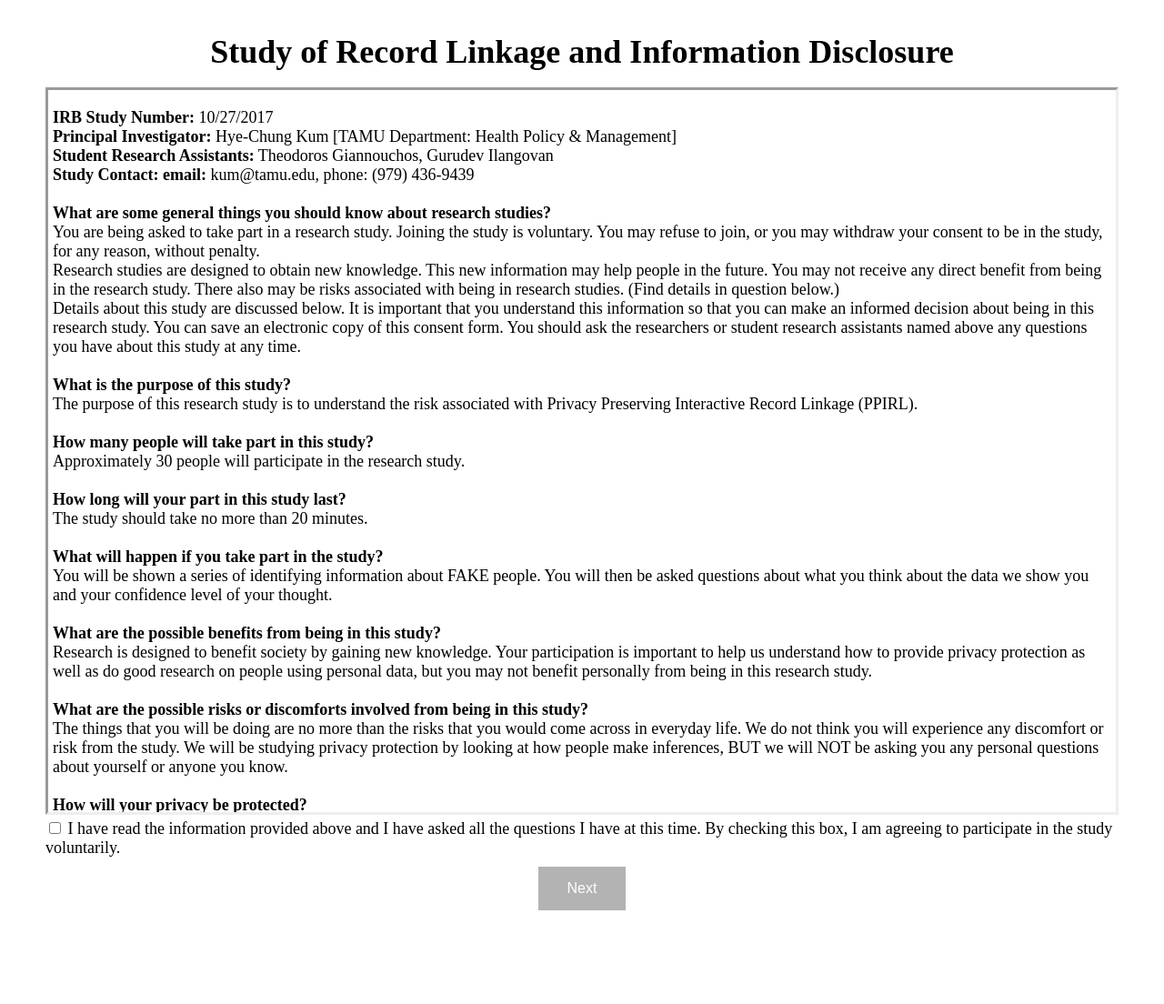
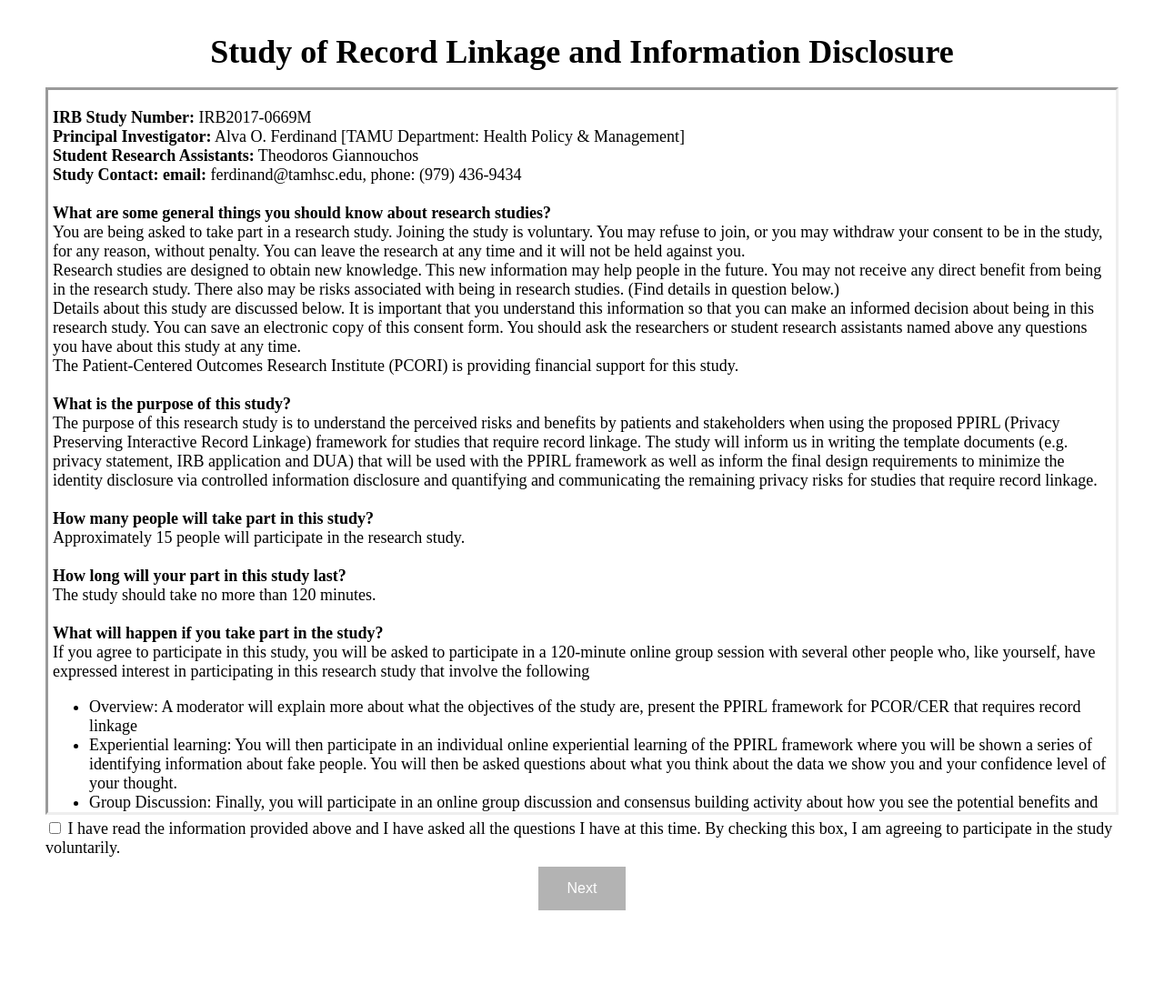
Before and after one commit to pinformatics/MINDFIRL-userstudy, a Flask app: page /introduction in a window 1280 px wide. Shown: the top 1104 px of the page at 91% size. Run offline with Flask 2, Linux system fonts and the light colour scheme.

Commit message:
updated inform consent

```diff
--- a/ppirl-userstudy/templates/introduction.html
+++ b/ppirl-userstudy/templates/introduction.html
@@ -21,52 +21,58 @@
             <div id="content">
                 <div id="irb_info">
                     <p>
-<strong>IRB Study Number:</strong> 10/27/2017<br />
-<strong>Principal Investigator:</strong> Hye-Chung Kum [TAMU Department: Health Policy & Management]<br />
-<strong>Student Research Assistants:</strong> Theodoros Giannouchos, Gurudev Ilangovan<br />
-<strong>Study Contact: email:</strong> kum@tamu.edu, phone: (979) 436-9439 <br />
+<strong>IRB Study Number:</strong> IRB2017-0669M<br />
+<strong>Principal Investigator:</strong> Alva O. Ferdinand [TAMU Department: Health Policy & Management]<br />
+<strong>Student Research Assistants:</strong> Theodoros Giannouchos<br />
+<strong>Study Contact: email:</strong> ferdinand@tamhsc.edu, phone: (979) 436-9434<br />
 <br />
 <strong>What are some general things you should know about research studies?</strong><br />
-You are being asked to take part in a research study. Joining the study is voluntary. You may refuse to join, or you may withdraw your consent to be in the study, for any reason, without penalty. <br />
+You are being asked to take part in a research study. Joining the study is voluntary. You may refuse to join, or you may withdraw your consent to be in the study, for any reason, without penalty. You can leave the research at any time and it will not be held against you.<br />
 Research studies are designed to obtain new knowledge. This new information may help people in the future. You may not receive any direct benefit from being in the research study. There also may be risks associated with being in research studies. (Find details in question below.)<br />
 Details about this study are discussed below. It is important that you understand this information so that you can make an informed decision about being in this research study. You can save an electronic copy of this consent form. You should ask the researchers or student research assistants named above any questions you have about this study at any time.<br />
+The Patient-Centered Outcomes Research Institute (PCORI) is providing financial support for this study.<br />
 <br />
 <strong>What is the purpose of this study?</strong><br />
-The purpose of this research study is to understand the risk associated with Privacy Preserving Interactive Record Linkage (PPIRL).<br />
+The purpose of this research study is to understand the perceived risks and benefits by patients and stakeholders when using the proposed PPIRL (Privacy Preserving Interactive Record Linkage) framework for studies that require record linkage. The study will inform us in writing the template documents (e.g. privacy statement, IRB application and DUA) that will be used with the PPIRL framework as well as inform the final design requirements to minimize the identity disclosure via controlled information disclosure and quantifying and communicating the remaining privacy risks for studies that require record linkage.<br />
 <br />
 <strong>How many people will take part in this study?</strong><br />
-Approximately 30 people will participate in the research study.<br />
+Approximately 15 people will participate in the research study.<br />
 <br />
 <strong>How long will your part in this study last?</strong><br />
-The study should take no more than 20 minutes.<br />
+The study should take no more than 120 minutes.<br />
 <br />
 <strong>What will happen if you take part in the study?</strong><br />
-You will be shown a series of identifying information about FAKE people. You will then be asked questions about what you think about the data we show you and your confidence level of your thought.<br />
-<br />
+If you agree to participate in this study, you will be asked to participate in a 120-minute online group session with several other people who, like yourself, have expressed interest in participating in this research study that involve the following<br />
+<ul>
+  <li>Overview: A moderator will explain more about what the objectives of the study are, present the PPIRL framework for PCOR/CER that requires record linkage</li>
+  <li>Experiential learning: You will then participate in an individual online experiential learning of the PPIRL framework where you will be shown a series of identifying information about fake people. You will then be asked questions about what you think about the data we show you and your confidence level of your thought.</li>
+  <li>Group Discussion: Finally, you will participate in an online group discussion and consensus building activity about how you see the potential benefits and risks of using the PPIRL framework for record linkage, what your concerns might be as a potential research participant, and what safeguards, if any, you think would be wise to have if data are shared for the PPIRL framework. We would like to explore your attitudes, opinions and experiences about the use of PPIRL framework.</li>
+  <li>Pre/Post Survey: There will be a brief survey before and after the group session to measure any attitude changes from the group experience.</li>
+The discussion session will be audio recorded. The audio recording will be stored and analyzed for research purposes, but will not be shared with anyone outside the study team. We will not use your name in any study publications or presentations.
+</ul>
 <strong>What are the possible benefits from being in this study?</strong><br />
 Research is designed to benefit society by gaining new knowledge. Your participation is important to help us understand how to provide privacy protection as well as do good research on people using personal data, but you may not benefit personally from being in this research study.<br />
 <br />
 <strong>What are the possible risks or discomforts involved from being in this study?</strong><br />
-The things that you will be doing are no more than the risks that you would come across in everyday life. We do not think you will experience any discomfort or risk from the study. We will be studying privacy protection by looking at how people make inferences, BUT we will NOT be asking you any personal questions about yourself or anyone you know.<br />
+The things that you will be doing are no more than the risks that you would come across in everyday life. We do not think you will experience any discomfort or risk from the study. We will be studying privacy protection by looking at what people consider are potential risk and benefits of using the PPIRL framework, BUT we will NOT be asking you any personal questions about yourself or anyone you know.<br />
 <br />
 <strong>How will your privacy be protected?</strong><br />
-We will not collect any personal identification information during this study, so no one here, or elsewhere, will know what your responses are or who participated in the study.<br />
+We will not collect any personal identification information during this study. Only the personnel involved with recruitment will have access to your email we collected during recruitment for communication during the recruitment and payment purposes. This information will not be linked to any of the data we collect on your thoughts during the study. We ask you and other group participants to respect the privacy of all group members and not disclose anything that was said during the discussion. However, we cannot guarantee that all group members will do so. Audio recordings will be stored on a secure computer at Texas A&M University for up to 3 years, and all research information will be stored on password protected computers accessible only to our study team.<br />
 <br />
 <strong>Will you receive anything for being in this study?</strong><br />
-There is no monetary compensation for this study, but you can experience PPIRL and help us to protect your information.<br />
+You will receive $20 gift certificate at the end of the research session as payment for your participation. Each participant will also be entered into a raffle to receive an additional $50 gift card.<br />
 <br />
 <strong>Will it cost you anything to be in this study?</strong><br />
 Aside from your time, there are no costs for taking part in this study. There are no costs for participation in the study.<br />
 <br />
 <strong>Will information from this study be kept private?</strong><br />
-Information about you will be kept confidential to the extent permitted or required by law. People who have access to your information include the Principal Investigator and research study personnel. Representatives of regulatory agencies such as the Office of Human Research Protections (OHRP) and entities such as the Texas A&M University Human Research Protection Program may access your records to make sure the study is being run correctly and that information is collected properly.<br />
-The records of this study will be kept confidential. No identifiers linking you to this study will be included in any sort of report that might be published.<br />
+Information about you will be kept anonymous. People who have access to your information include the Principal Investigator and research study personnel. Representatives of regulatory agencies such as the Office of Human Research Protections (OHRP) and entities such as the Texas A&M University Human Research Protection Program may access your records to make sure the study is being run correctly and that information is collected properly.<br />
 <br />
 <strong>What if you have questions about this study?</strong><br />
-You have the right to ask and get answers to any questions you may have about this research. If you have questions, or concerns, you should contact me at kum@tamu.edu.<br />
+You have the right to ask and get answers to any questions you may have about this research. If you have questions, or concerns, you should contact me at ferdinand@tamhsc.edu or (979) 436-9434.<br />
 <br />
 <strong>What if you have questions about your rights as a research participant?</strong><br />
-All research on human volunteers is reviewed by a committee that works to protect your rights and welfare. For questions about your rights as a research participant; or if you have questions, complaints, or concerns about the research, you may contact the Texas A&M University Human Subjects Protection Program at 979.458.4067, toll-free at 1.855.795.8636, or email at irb@tamu.edu<br />
+All research on human volunteers is reviewed by a committee that works to protect your rights and welfare. For questions about your rights as a research participant; or if you are not satisfied with how this study is being conducted, or if you have any concerns, complaints, or general questions about the research or your rights as a participant, please contact the Texas A&M Institutional Review Board (IRB) to speak to someone independent of the research team at 979-458-4067 or toll free at 1-855-795-8636. You can also write an email to irb@tamu.edu, submit a human subjects research concern form at http://rcb.tamu.edu/humansubjects/humansubjectsconcernsubmission or submit a report to Texas A&M EthicsPoint at https://secure.ethicspoint.com/domain/media/en/gui/20488/index.html.<br />
                     <p>
                 </div>
                 <form class="confirm_form">
```
